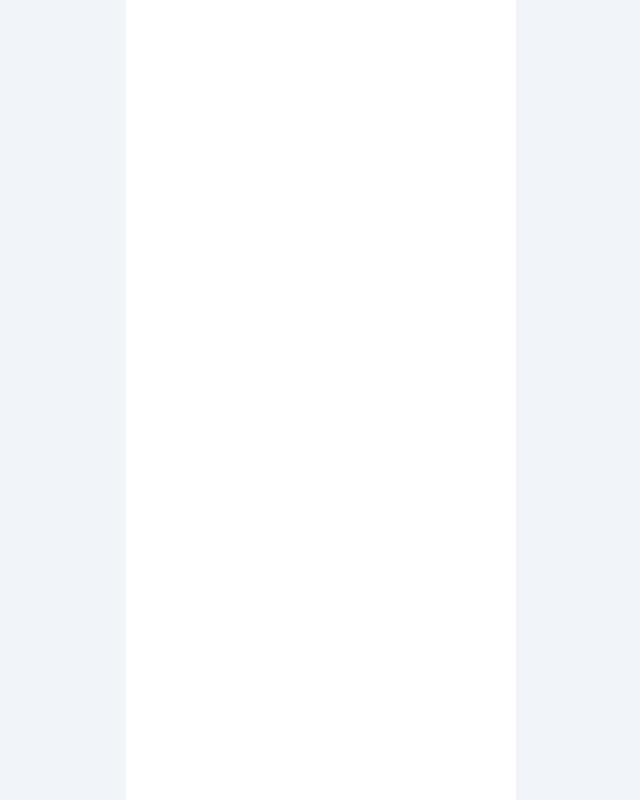
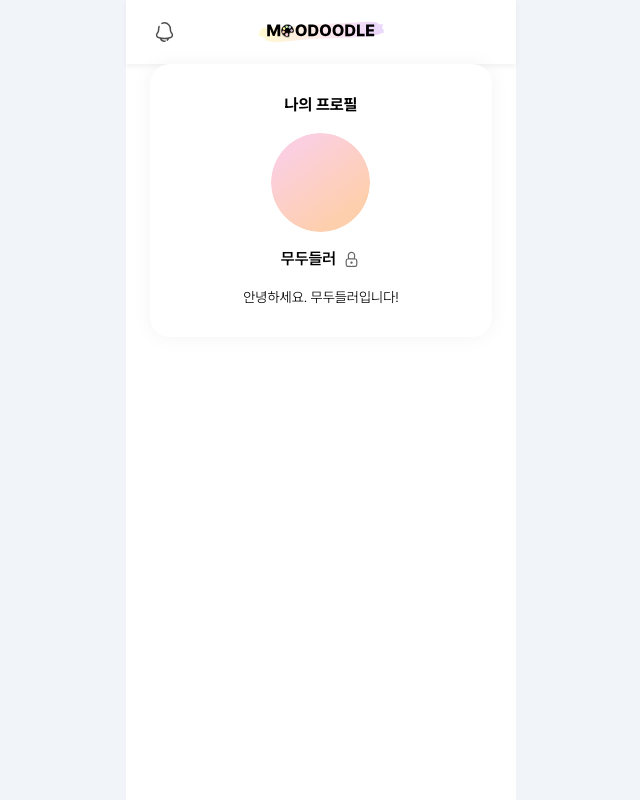
Before and after one commit to teom142/moodoodle_test, a React (Create React App) app in the folder moodoodleFront/moodoodlefront/: page /mypage in a window 1280 px wide. Before the commit this address had no page. Shown: the whole page, without its empty margins (319-959 px from the left). Built offline with nearby package versions, Linux system fonts and the light colour scheme; no server answers.

Commit message:
[feat] 마이페이지 프로필 컴포넌트 구현

```diff
--- a/moodoodleFront/moodoodlefront/src/App.js
+++ b/moodoodleFront/moodoodlefront/src/App.js
@@ -8,6 +8,7 @@ import Home from './pages/Home';
 import Main from './pages/Main';
 import DiaryWritePage from './pages/DiaryWritePage';
 import AnalysisPage from './pages/AnalysisPage';
+import Mypage from './pages/Mypage';
 
 function App() {
   return (
@@ -18,8 +19,10 @@ function App() {
             <Pc className='flex flex-col m-auto'>
               <div className='flex-1'>
                 <Routes>
-                  {/* 시작화면 테스트 시 element에 Start 작성 */}
                   <Route exact path='/' element={<Home />}>
+                    <Route path='/start' element={<Start />} />
+                    <Route path='/login' element={<Login />} />
+                    <Route path='/signup' element={<SignUp />} />
                     <Route path='/' element={<Main />} />
                     <Route
                       path='/diary/:selectedDate'
@@ -29,10 +32,8 @@ function App() {
                       path='/analysis/:selectedDate'
                       element={<AnalysisPage />}
                     />
+                    <Route path='/mypage' element={<Mypage />} />
                   </Route>
-                  <Route path='/start' element={<Start />} />
-                  <Route path='/login' element={<Login />} />
-                  <Route path='/signup' element={<SignUp />} />
                 </Routes>
               </div>
             </Pc>
--- /dev/null
+++ b/moodoodleFront/moodoodlefront/src/components/ProfileCol.jsx
@@ -0,0 +1,35 @@
+import React, { useEffect } from 'react';
+import useProfile from '../hooks/useProfile';
+
+export default function ProfileCol() {
+  const { profile, getUserProfile } = useProfile();
+
+  useEffect(() => {
+    getUserProfile();
+  }, [localStorage.getItem('user_id')]);
+
+  return (
+    <div className='flex w-[342px] h-[273px] justify-center items-center rounded-[20px] bg-white shadow-componentShadow'>
+      <div className='flex flex-col h-[215px] justify-between items-center'>
+        <p className='font-bold text-base text-darkNavyer'>나의 프로필</p>
+        <img
+          src={`${profile.profile_image}`}
+          alt='프로필 사진'
+          className='w-[99px] h-[99px] rounded-full'
+        />
+        <div className='flex flex-row gap-[6px] items-center'>
+          <p className='text-center text-[16px] font-semibold'>
+            {profile.nickname}
+          </p>
+          <img
+            src={`/assets/${profile.public === true ? 'unprivate' : 'private'}.svg`}
+            alt='private'
+          />
+        </div>
+        <p className='text-center text-[14px] font-light'>
+          {profile.description}
+        </p>
+      </div>
+    </div>
+  );
+}
--- a/moodoodleFront/moodoodlefront/src/hooks/useProfile.jsx
+++ b/moodoodleFront/moodoodlefront/src/hooks/useProfile.jsx
@@ -4,8 +4,9 @@ import axios from 'axios';
 export default function useProfile() {
   const [profile, setProfile] = useState({
     nickname: '무두들러',
-    description: '아자아자 화이팅!',
+    description: '안녕하세요. 무두들러입니다!',
     profile_image: '/assets/profile.svg',
+    public: false,
   });
 
   const getUserProfile = async (body) => {
--- a/moodoodleFront/moodoodlefront/src/pages/Home.jsx
+++ b/moodoodleFront/moodoodlefront/src/pages/Home.jsx
@@ -1,5 +1,5 @@
 import React, { useState } from 'react';
-import { Outlet } from 'react-router-dom';
+import { Outlet, useLocation } from 'react-router-dom';
 import Header from '../components/Header';
 import MainProfile from '../components/MainProfile';
 import MoodColor from '../components/MoodColor';
@@ -10,6 +10,7 @@ export default function Home() {
   const [isCalendar, setIsCalendar] = useState(false);
   const [isClick, setIsClick] = useState(false);
   const [isDateClick, setIsDateClick] = useState(false);
+  const location = useLocation();
 
   function handleColorChipToggle() {
     setIsClick((prev) => !prev);
@@ -23,7 +24,11 @@ export default function Home() {
     <>
       <Header />
       <div className='relative'>
-        <MainProfile isCalendar={isCalendar} setIsCalendar={setIsCalendar} />
+        {location.pathname === ('/mypage' || '/friend') ? (
+          ''
+        ) : (
+          <MainProfile isCalendar={isCalendar} setIsCalendar={setIsCalendar} />
+        )}
         {isClick ? (
           <MoodColor handleColorChipToggle={handleColorChipToggle} />
         ) : (
@@ -46,7 +51,6 @@ export default function Home() {
             handleDayMoodAnalysisToggle,
           }}
         />
-        <NavigationBar />
       </div>
     </>
   );
--- /dev/null
+++ b/moodoodleFront/moodoodlefront/src/pages/Mypage.jsx
@@ -0,0 +1,10 @@
+import React from 'react';
+import ProfileCol from '../components/ProfileCol';
+
+export default function Mypage() {
+  return (
+    <div className='flex flex-col items-center gap-[12px]'>
+      <ProfileCol />
+    </div>
+  );
+}
```
Also changed, not shown: moodoodleFront/moodoodlefront/public/assets/private.svg (added), moodoodleFront/moodoodlefront/public/assets/unprivate.svg (added).
